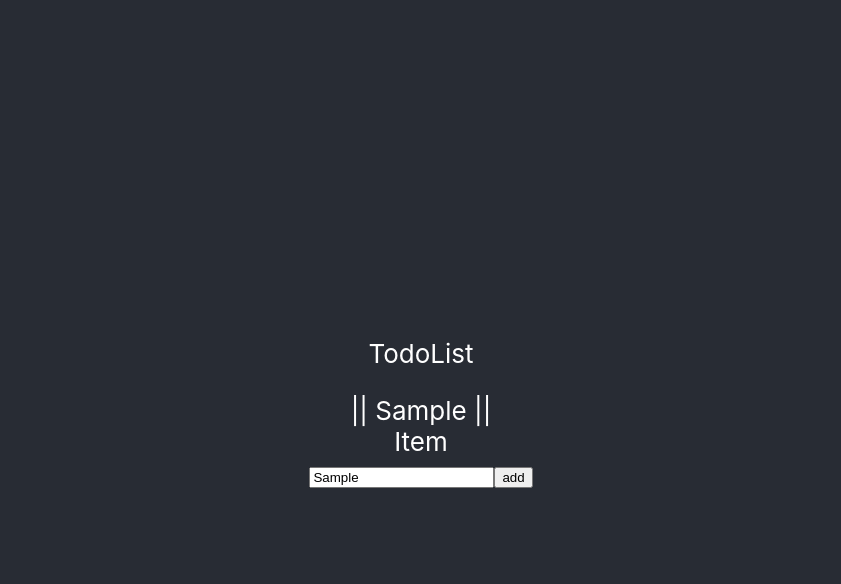
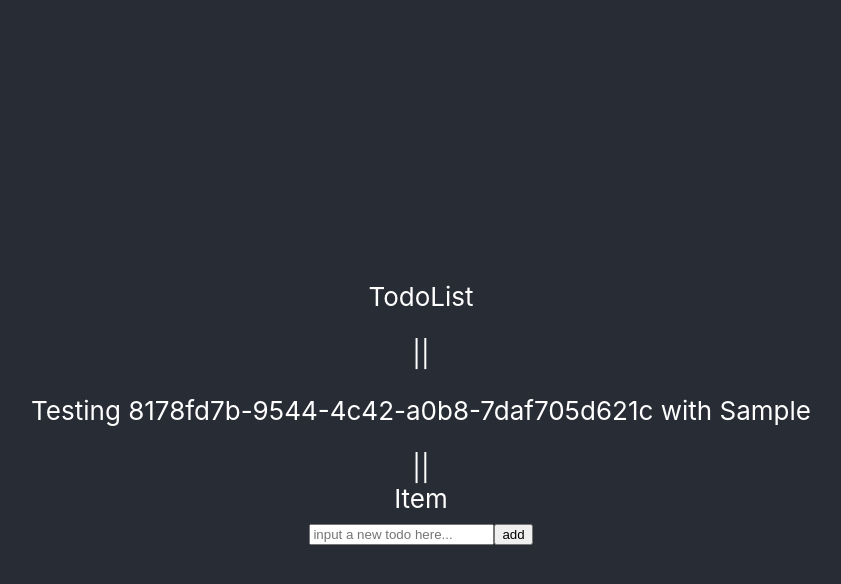
Before and after one commit to lavadpr/todo-list, a React (Create React App) app: page / in a window 1280 px wide. Both pictures are taken after typing "Sample" into the empty fields and a click on the input "add". Shown: the top 584 px of the page, without its empty margins (219-1060 px from the left). Built offline with nearby package versions, Linux system fonts and the light colour scheme.

Commit message:
[Baron&Prince] feature - add support such that added values are now in an object, now has key and boolean value
added placeholder value for the textbox, input now resets when entry is added
minor variable renames for documentation

```diff
--- a/src/components/TodoGenerator.js
+++ b/src/components/TodoGenerator.js
@@ -1,17 +1,24 @@
 import React, { Component } from 'react';
+import {v4 as uuidv4} from 'uuid';
 
 class TodoGenerator extends Component {
 
     onSubmit = (event) => {
         event.preventDefault();
 
-        this.props.addItem(event.target.entry.value);
+        const id = uuidv4();
+        const entry = event.target.entry.value;
+        const item = { id: id, text: entry, done: false};
+
+        this.props.addItem(item);
+
+        event.target.entry.value = "";
     };
 
     render() {
         return (
             <form onSubmit={this.onSubmit}>
-                <input type="text" name="entry" />
+                <input type="text" name="entry" placeholder="input a new todo here..." />
                 <input type="submit" value="add" />
             </form>
         );
--- a/src/components/TodoGroup.js
+++ b/src/components/TodoGroup.js
@@ -4,9 +4,12 @@ import TodoItem from './TodoItem';
 class TodoGroup extends Component {
 
     render() {
+        const items = this.props.items.map((item) => (
+            <p>Testing {item.id} with {item.text}</p>
+        ));
         return (
             <div>
-                || {this.props.items} ||
+                || {items} ||
                 <TodoItem />
             </div>
         );
--- a/src/containers/TodoGeneratorContainer.jsx
+++ b/src/containers/TodoGeneratorContainer.jsx
@@ -8,8 +8,9 @@ const mapDispatchToProps = (dispatch) => ({
     },
 });
 
+// state represents the reducers.js? under combineReducers
 const mapStateToProps = (state) => ({
-    items: state.items
+    items: state.itemsFromReducers
 })
 
 const TodoGeneratorContainer = connect(mapStateToProps, mapDispatchToProps)(TodoGenerator);
--- a/src/containers/TodoGroupContainer.jsx
+++ b/src/containers/TodoGroupContainer.jsx
@@ -1,8 +1,9 @@
 import {connect} from "react-redux";
 import TodoGroup from "../components/TodoGroup";
 
+// state represents the reducers.js? under combineReducers
 const mapStateToProps = (state) => ({
-    items: state.items
+    items: state.itemsFromReducers
 });
 
 const TodoGroupContainer = connect(mapStateToProps)(TodoGroup);
--- a/src/reducers.js
+++ b/src/reducers.js
@@ -1,13 +1,13 @@
 import { combineReducers } from "redux";
 
-const items = (state = "", action) => {
+const itemsFromReducers = (state = [], action) => {
     if (action.type === "ADD_ITEM") {
-        return action.payload;
+        return [...state, action.payload];
     }
     return state;
 }
 
 
 export default combineReducers({
-    items
+    itemsFromReducers
 })
```
